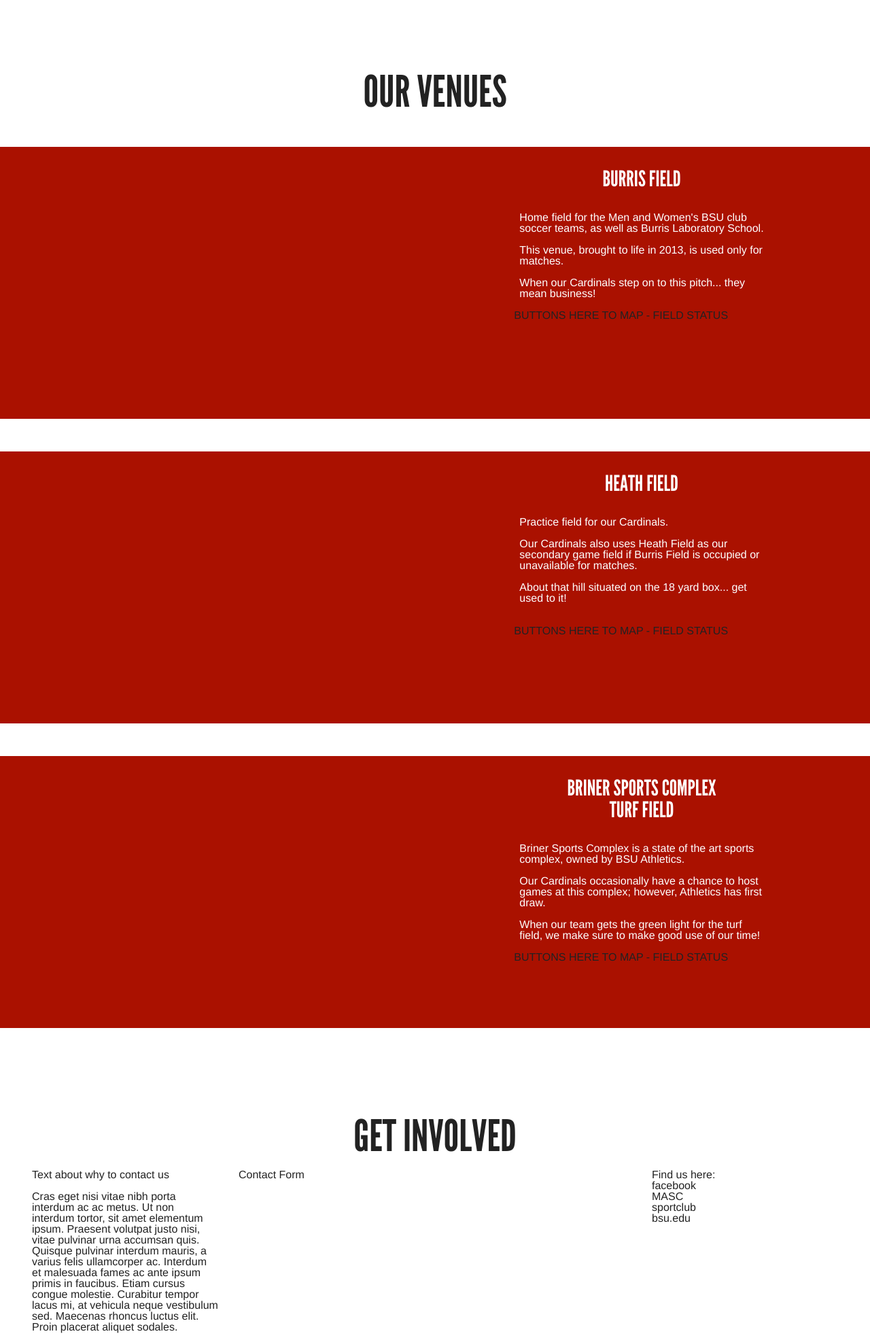
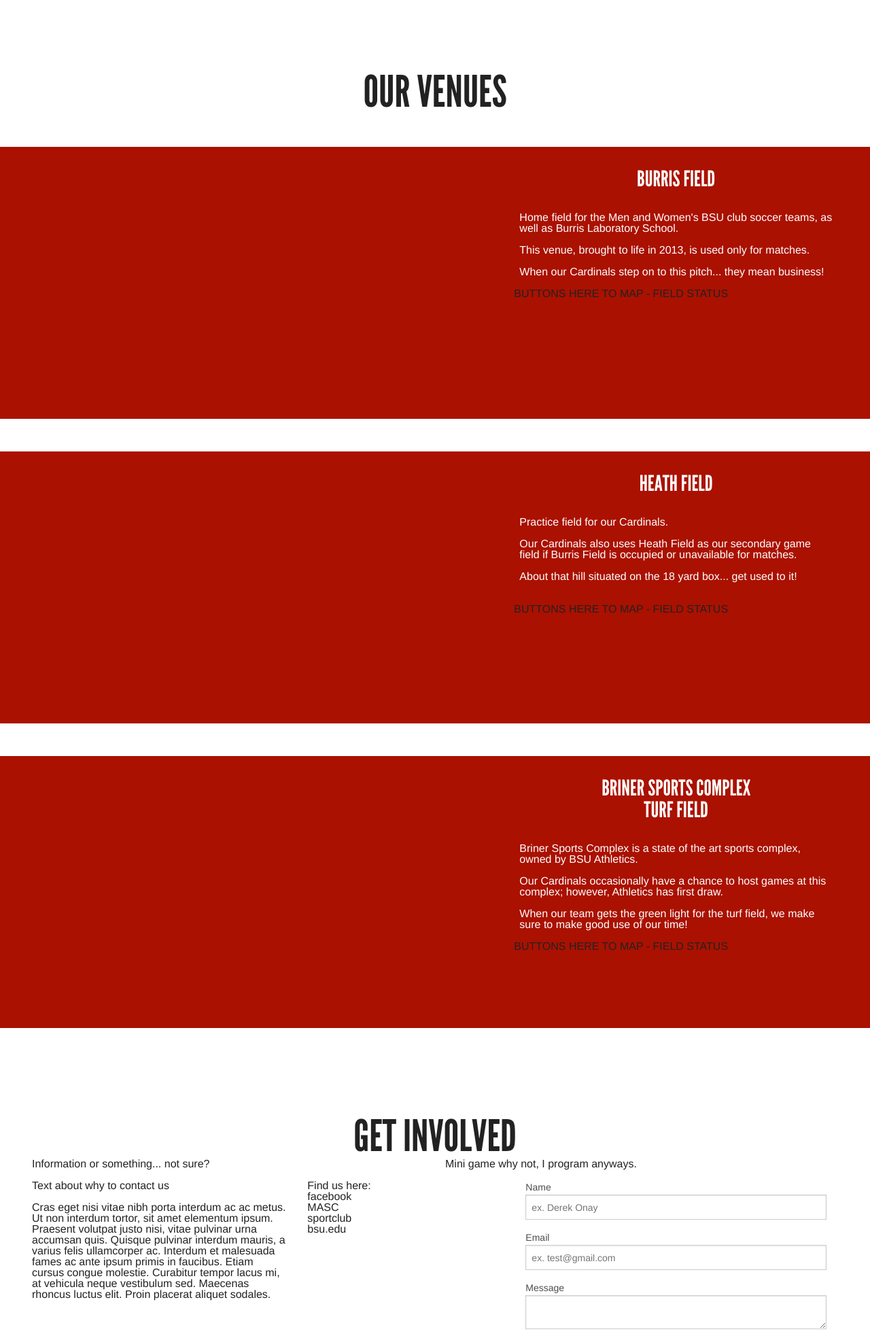
Before and after one commit to Riggd/BSUMCS, a PHP site: page / in a window 1280 px wide. Shown: the part 2149-4114 px from the top of the page at 68% size. Run offline with PHP 8.4, Linux system fonts and the light colour scheme; some libraries are stand-ins or nearby versions.

Commit message:
End of day 3

```diff
--- a/css/styles.css
+++ b/css/styles.css
@@ -163,8 +163,6 @@
 
 }
 
-
-
 /*
     ============================
     INTRO STYLES
@@ -269,19 +267,24 @@
     -webkit-border-radius: 50%;
 	-moz-border-radius: 50%;
     border: .5em solid #C8C8C8;
+    -webkit-transition: all 0.5s ease;
+    -moz-transition: transform 0.5s ease;
+    -o-transition: transform 0.5s ease;
     transition: transform 0.5s ease;
+    -webkit-transform: scale(0.8);
+    -moz-transform: scale(0.8);
+    -o-transform: scale(0.8);
     transform: scale(0.8);
 }
 
 .circular img:hover, .circular-officer img:hover {
-    transform: scale(.9);
+    -webkit-transform: scale(0.9);
+    -moz-transform: scale(0.9);
+    -o-transform: scale(0.9);
+    transform: scale(0.9);
 }
 
-/*
-    ============================
-    TEAM STYLES
-    ============================
-*/
+
 
 /*
     ============================
--- a/index.php
+++ b/index.php
@@ -89,17 +89,17 @@
                 </div>
                 <div class="row">
                     <h1 div class="center-text">What We Do</h1>
-                    <div class="medium-4 columns">
+                    <div class="medium-6 large-4  columns">
                         <h3 div class="center-text">Team Information</h3>
                         Fusce luctus est a dolor luctus dapibus. In pharetra lectus est, vitae adipiscing quam iaculis at. Sed sit amet aliquam tellus, pharetra luctus enim. Donec et quam ac lorem suscipit laoreet et ac risus. Pellentesque varius nunc ac dui mollis, sit amet scelerisque neque tempus. Mauris quis malesuada est. Pellentesque dolor purus, tempus sed sollicitudin ut, pretium at dolor. In blandit nisl sit amet vestibulum sollicitudin. Etiam quam ligula, interdum sit amet mattis a, ornare ut lorem. Donec porta arcu vitae felis suscipit, et imperdiet est feugiat. Vestibulum in ipsum in purus facilisis venenatis quis eget risus. Pellentesque dictum sollicitudin pellentesque. Maecenas malesuada consequat erat, id tempor mi mollis tempor.
                     </div>
-                    <div class="medium-4 columns">
+                    <div class="medium-6 large-4  columns">
                         <h3 div class="center-text">Community Involvement</h3>
                         Fusce luctus est a dolor luctus dapibus. In pharetra lectus est, vitae adipiscing quam iaculis at. Sed sit amet aliquam tellus, pharetra luctus enim. Donec et quam ac lorem suscipit laoreet et ac risus. Pellentesque varius nunc ac dui mollis, sit amet scelerisque neque tempus. Mauris quis malesuada est. Pellentesque dolor purus, tempus sed sollicitudin ut, pretium at dolor. In blandit nisl sit amet vestibulum sollicitudin. Etiam quam ligula, interdum sit amet mattis a, ornare ut lorem. Donec porta arcu vitae felis suscipit, et imperdiet est feugiat. Vestibulum in ipsum in purus facilisis venenatis quis eget risus. Pellentesque dictum sollicitudin pellentesque. Maecenas malesuada consequat erat, id tempor mi mollis tempor.
                     </div>
-                    <div class="medium-4 columns">
+                    <div class="medium-12 large-4 columns">
                         <h3 div class="center-text">Partners</h3>
-                        <ul class="small-block-grid-2">
+                        <ul class="small-block-grid-2 medium-block-grid-3 large-block-grid-2">
                             <li>DCFC logo</li>
                             <li>looking for partners</li>
                             <li>looking for partners</li>
@@ -485,7 +485,7 @@
                 </div>
                 <div class="burris">
                     <div class="row">
-                        <div class="medium-4 medium-offset-7 columns">
+                        <div class="medium-8 large-5 medium-offset-4 large-offset-7 columns">
                             <div class="venue-title center-text">Burris Field</div>
                             <div class="venue-info">
                             Home field for the Men and Women's BSU club soccer teams, as well as Burris Laboratory School.<br /><br />
@@ -499,7 +499,7 @@
                 </div>
                 <div class="heath">
                     <div class="row">
-                        <div class="medium-4 medium-offset-7 columns">
+                        <div class="medium-8 large-5 medium-offset-4 large-offset-7 columns">
                             <div class="venue-title center-text">Heath Field</div>
                             <div class="venue-info">
                             Practice field for our Cardinals.<br /><br />
@@ -513,7 +513,7 @@
                 </div>
                 <div class="turf">
                     <div class="row">
-                        <div class="medium-4 medium-offset-7 columns">
+                        <div class="medium-8 large-5 medium-offset-4 large-offset-7 columns">
                             <div class="venue-title center-text">
                                 Briner Sports Complex<br />
                                 Turf Field
@@ -539,20 +539,46 @@
                         Get involved
                     </div>
                 </div>
+                <div class="row">
+                    <div class="medium-6 columns">
+                    Information or something... not sure?
+                    </div>
+                    <div class="medium-6 columns">
+                    Mini game why not, I program anyways.
+                    </div>
+                </div>
                 <div class="row contact-info">
-                    <div class="large-3 columns">
+                    <div class="medium-6 large-4 columns">
                     Text about why to contact us <br /><br />
                     Cras eget nisi vitae nibh porta interdum ac ac metus. Ut non interdum tortor, sit amet elementum ipsum. Praesent volutpat justo nisi, vitae pulvinar urna accumsan quis. Quisque pulvinar interdum mauris, a varius felis ullamcorper ac. Interdum et malesuada fames ac ante ipsum primis in faucibus. Etiam cursus congue molestie. Curabitur tempor lacus mi, at vehicula neque vestibulum sed. Maecenas rhoncus luctus elit. Proin placerat aliquet sodales.
                     </div>
-                    <div class="large-6 columns">
-                    Contact Form
-                    </div>
-                    <div class="large-3 columns">
+                    <div class="medium-6 large-3 columns">
                     Find us here:<br />
                     facebook<br />
                     MASC<br />
                     sportclub<br />
                     bsu.edu<br />
+                    </div>
+                    <div class="large-5 columns">
+                        <form>
+                            <div class="row">
+                                <div class="large-12">
+                                    <label>Name
+                                        <input type="text" placeholder="ex. Derek Onay" />
+                                    </label>
+                                </div>
+                                <div class="large-12">
+                                    <label>Email
+                                        <input type="text" placeholder="ex. test@gmail.com" />
+                                    </label>
+                                </div>
+                                <div class="large-12">
+                                    <label>Message
+                                        <textarea placeholder="Please enter your message here..."> </textarea>
+                                    </label>
+                                </div>
+                            </div>
+                        </form>
                     </div>
                 </div>
             </div>
```
